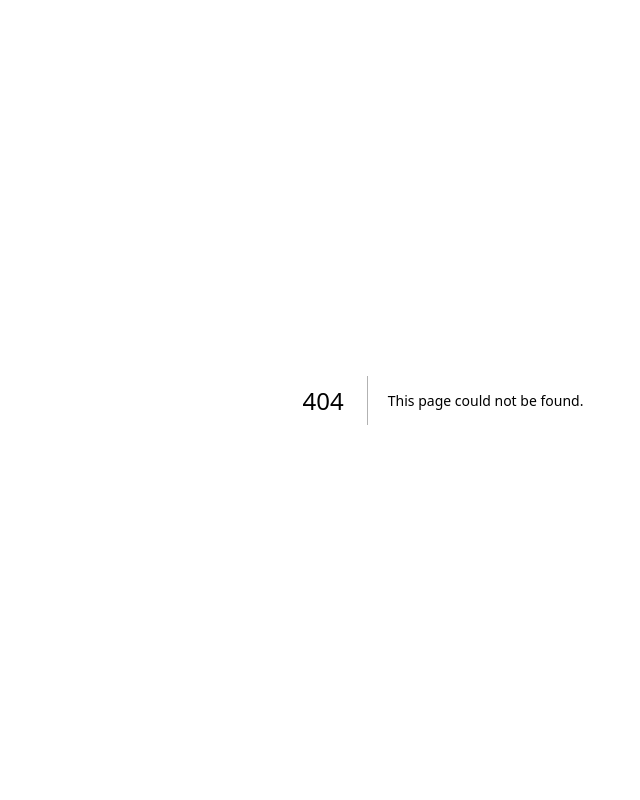
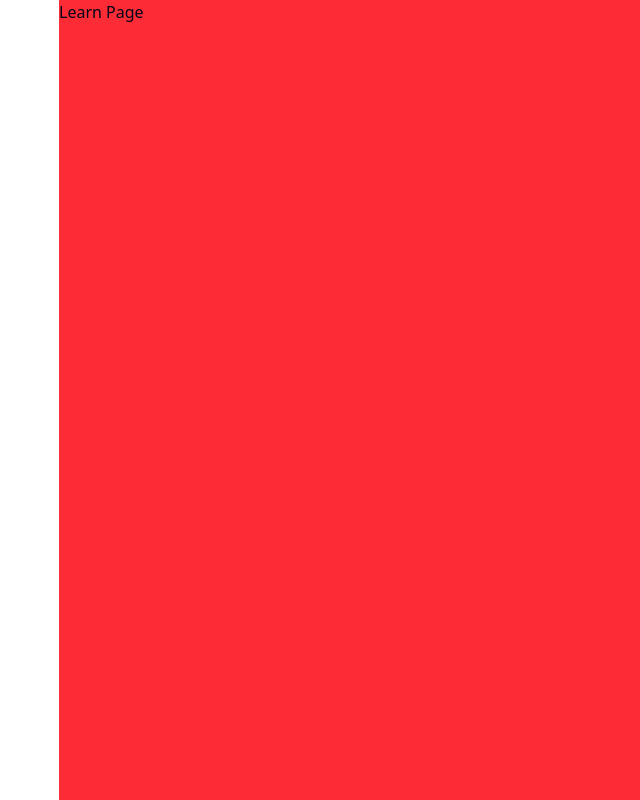
Before and after one commit to GuilhermeAlvesTeixeira/Projeto_Integrado, a Next.js app: page /learn in a window 1280 px wide. Before the commit this address had no page. Shown: the whole page, without its empty margins (197-837 px from the left). Built offline with nearby package versions, Linux system fonts and the light colour scheme.

Commit message:
criando uma rota para tela de learning

```diff
--- a/app/(landing-page)/footer.tsx
+++ b/app/(landing-page)/footer.tsx
@@ -51,7 +51,7 @@ export const Footer = () => {
                     <span className="-translate-x-2">Chaetognathas & Nemerteas</span>
                 </Button>
 
-                <Button size = "lg" variant="ghost">
+                <Button size = "lg" variant="ghost" >
                     <Image
                         src="/polvo.png"
                         alt= "polvo"
@@ -59,7 +59,7 @@ export const Footer = () => {
                         width={40}
                         className ="mr-4 rounded-md"
                     />
-                    <span className="-translate-x-2">Moluscos</span>
+                    <span className="-translate-x-2 text">Moluscos</span>
                 </Button>
 
 
--- /dev/null
+++ b/app/(main)/layout.tsx
@@ -0,0 +1,17 @@
+type Props = {
+    children: React.ReactNode;
+};
+
+const MainLayout = ({children,}: Props) => {
+    return (
+        <>
+            <main className="pl-[256px] h-full">
+                <div className="bg-red-500 h-full">
+                    {children}
+                </div>
+            </main>
+        </>
+    );
+};
+
+export default MainLayout;
--- /dev/null
+++ b/app/(main)/learn/page.tsx
@@ -0,0 +1,9 @@
+const LearnPage = () => {
+    return (
+        <div>
+            Learn Page
+        </div>
+    );
+}
+
+export default LearnPage;
--- a/app/globals.css
+++ b/app/globals.css
@@ -1,5 +1,11 @@
 @import "tailwindcss";
 @import "tw-animate-css";
+
+html,
+body,
+:root {
+  @apply h-full;
+}
 
 @custom-variant dark (&:is(.dark *));
 
```
